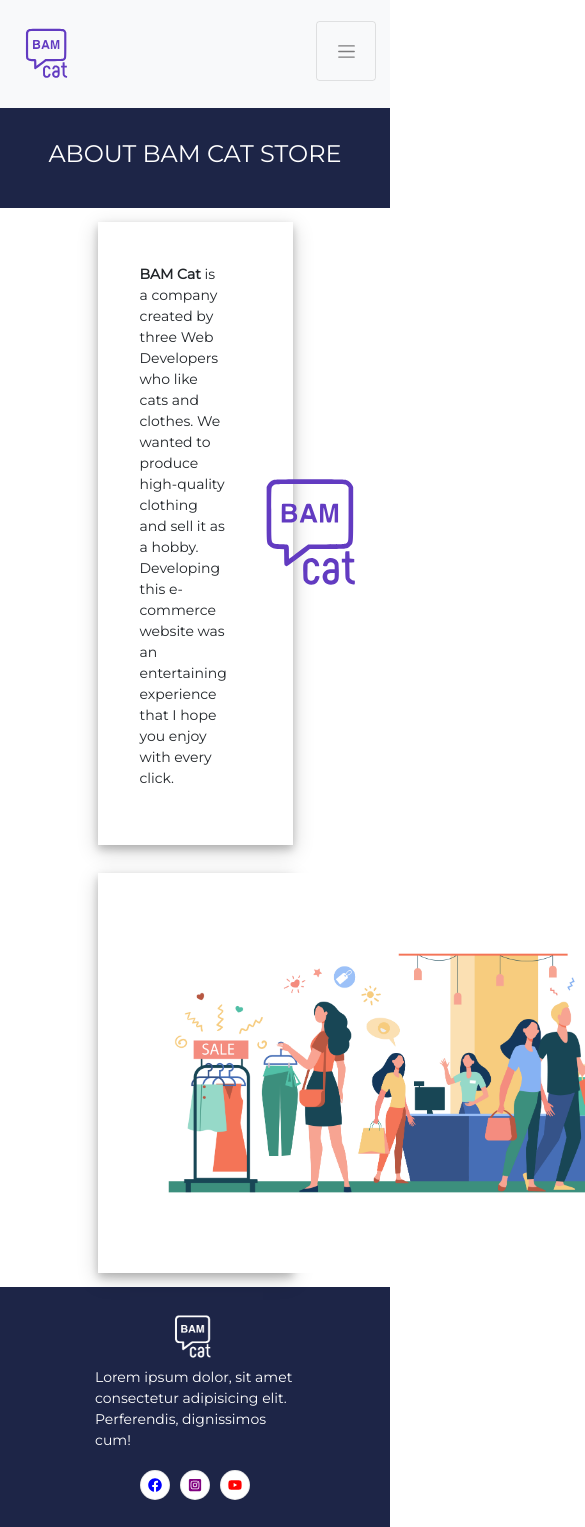
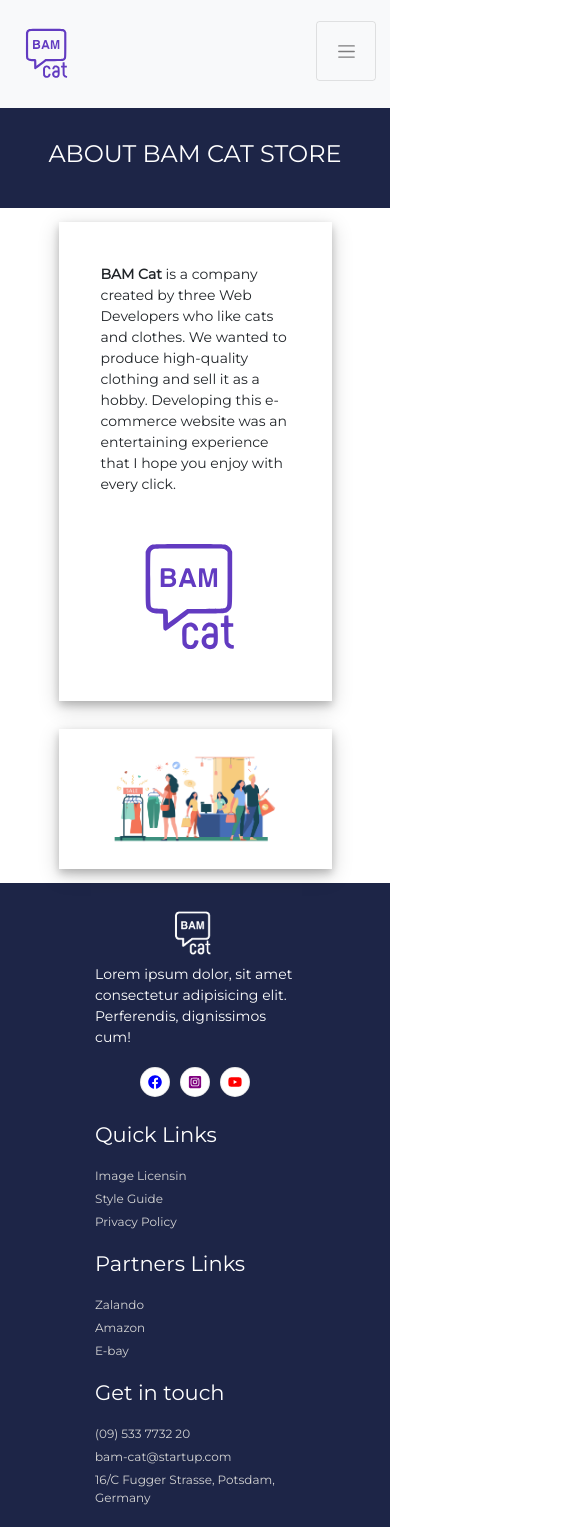
Before and after one commit to syed-ghufran-hassan/B.A.M-eCommerce, a React (Create React App) app: page /about in a window 390 px wide. Shown: the top 1527 px of the page, 585 px wide, since content can reach past the window. Built offline with nearby package versions, Linux system fonts and the light colour scheme.

Commit message:
Adding media queries to about section

```diff
--- a/src/features/Pages/About.js
+++ b/src/features/Pages/About.js
@@ -14,8 +14,8 @@ export default function About() {
           <p className="Description-About"><strong>BAM Cat</strong> is a company created by three Web Developers who like cats and clothes. We wanted to produce high-quality clothing and sell it as a hobby. Developing this e-commerce website was an entertaining experience that I hope you enjoy with every click.</p>
           <img style={{ width: "150px" }} src={logo}></img>
         </div>
-        <div className="Image-Container">
-          <img style={{ width: "600px" }} src={fashionstore}></img>
+        <div className="Image-Container" >
+          <img className="About-Image" src={fashionstore}></img>
         </div>
       </div>
     </div>
--- a/src/features/styles/About.css
+++ b/src/features/styles/About.css
@@ -21,10 +21,17 @@
   font-size: 24px;
 }
 
+.About-Container {
+  display: flex;
+  flex-direction: column;
+  justify-content: center;
+  align-items: center;
+}
+
 .Description-Container {
+  width: 70vw;
   margin: 1rem;
   padding: 2rem;
-  width: 50vw;
   height: auto;
   box-shadow: 0 4px 8px 0 rgba(0, 0, 0, 0.2), 0 6px 20px 0 rgba(0, 0, 0, 0.19);
   display: flex;
@@ -35,16 +42,42 @@
   padding: 1rem;
 }
 
-.About-Container {
+.Image-Container {
   display: flex;
-  flex-direction: column;
   justify-content: center;
   align-items: center;
+  margin: 1rem;
+  width: 70vw;
+  height: auto;
+  box-shadow: 0 4px 8px 0 rgba(0, 0, 0, 0.2), 0 6px 20px 0 rgba(0, 0, 0, 0.19);
+  overflow: hidden;
 }
 
-.Image-Container {
-  margin: 1rem;
-  width: 50vw;
-  height: auto;
-  box-shadow: 0 4px 8px 0 rgba(0, 0, 0, 0.2), 0 6px 20px 0 rgba(0, 0, 0, 0.19);
+.About-Image {
+  width: 45rem;
+  object-fit: contain;
 }
+
+@media (max-width: 800px) {
+  .About-Image {
+    width: 25rem;
+    object-fit: contain;
+  }
+}
+
+
+@media (max-width: 600px) {
+  .Description-Container {
+    display: flex;
+    flex-direction: column;
+    justify-content: center;
+    align-items: center;
+  }
+}
+
+@media (max-width: 400px) {
+  .About-Image {
+    width: 15rem;
+    object-fit: contain;
+  }
+}
--- a/src/features/styles/HomePage.css
+++ b/src/features/styles/HomePage.css
@@ -2,7 +2,7 @@
   top: 50%;
   transform: translateY(-50%);
 }
-.carousel-item h3{
+.carousel-item h3 {
   font-size: 100px;
   font-weight: bold;
   text-shadow: 1px 1px darkgray;
@@ -12,7 +12,7 @@
   height: 60px;
   border: none;
   overflow: hidden;
-	background: linear-gradient(to right, #8c6ae4, #8c6ae4 50%, #9F78FF 50%);
+  background: linear-gradient(to right, #8c6ae4, #8c6ae4 50%, #9f78ff 50%);
   background-size: 200% 100%;
   background-position: 100%;
   transition: background-position 275ms ease;
```
Lines whose indentation alone changed are shown as unchanged.
